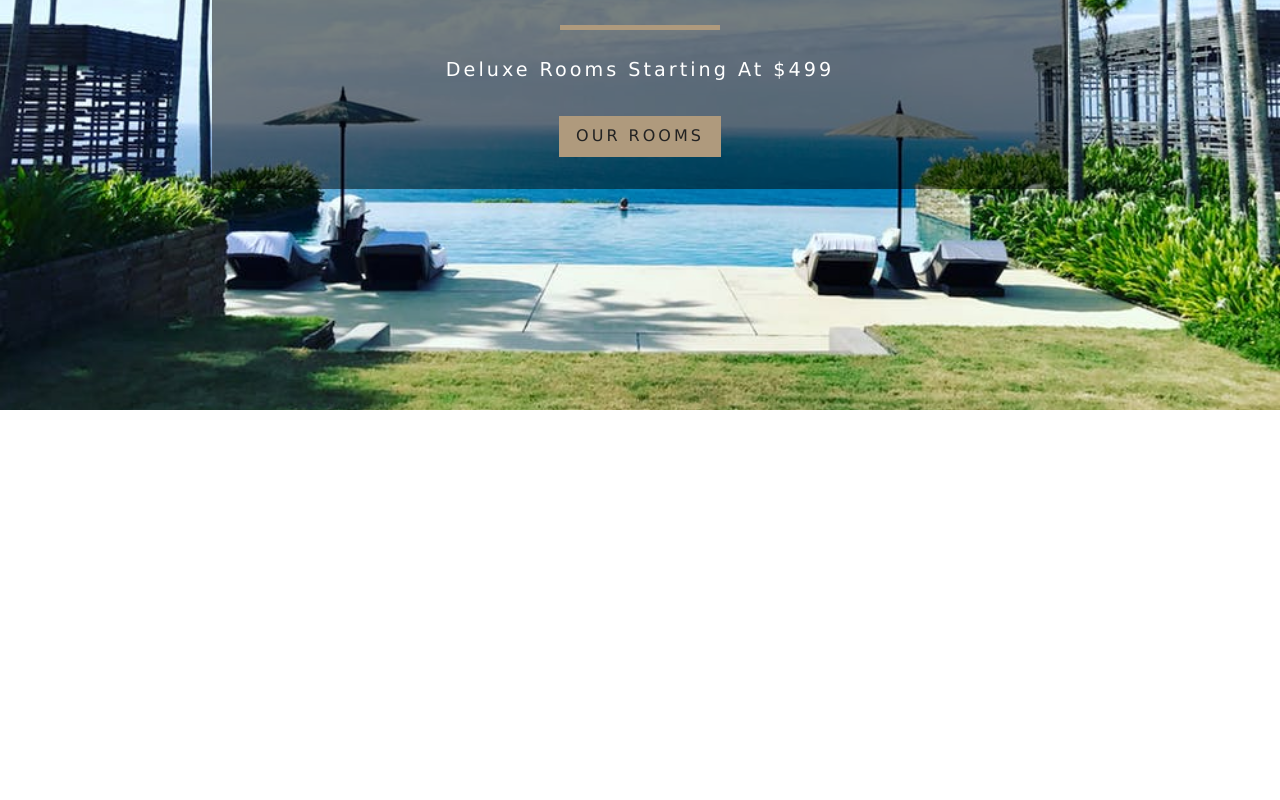
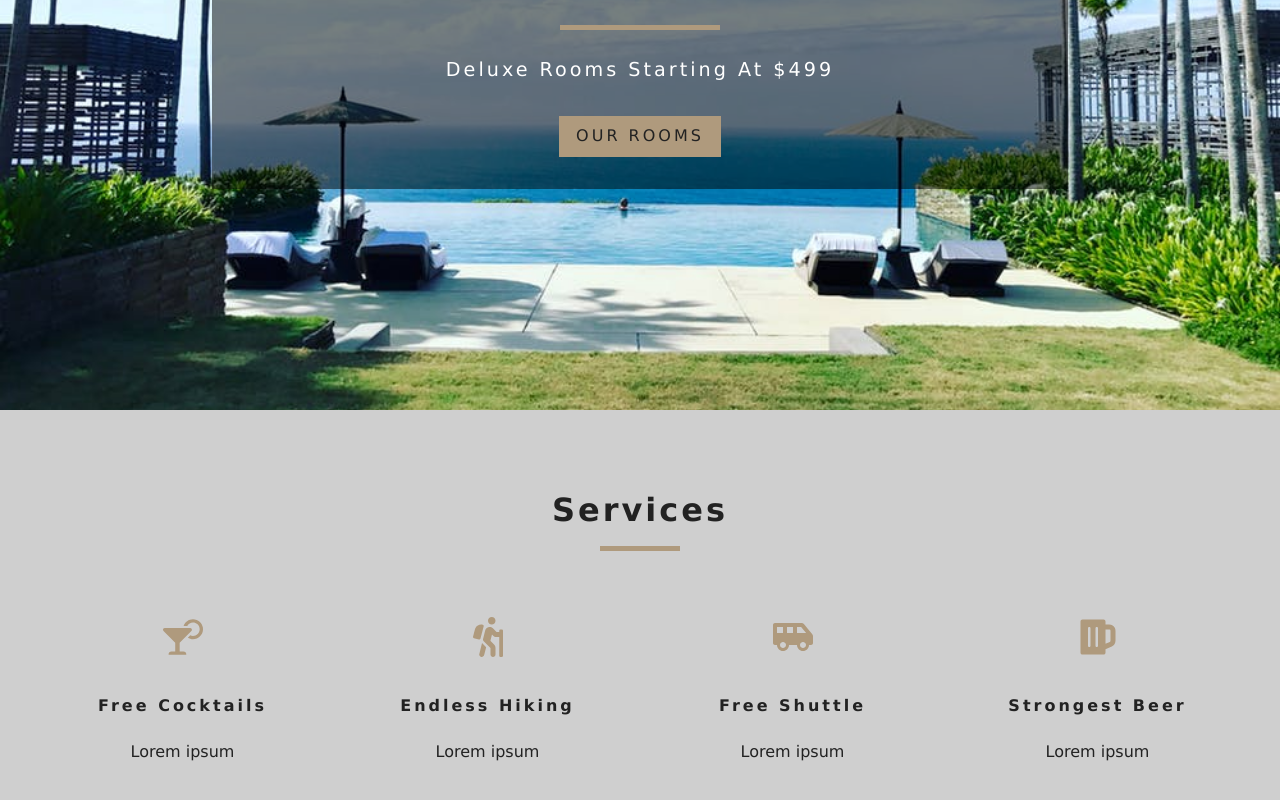
Before and after one commit to Roberto-1998/beach_resort, a React (Create React App) app: page / in a window 1280 px wide. Shown: the part 390-1190 px from the top of the page. Before the commit the page ends 800 px from the top, so only its background shows below. Built offline with nearby package versions, Linux system fonts and the light colour scheme.

Commit message:
[add] Services, Title

```diff
--- /dev/null
+++ b/src/components/Services.jsx
@@ -0,0 +1,45 @@
+import React from 'react';
+import { FaBeer, FaCocktail, FaHiking, FaShuttleVan } from 'react-icons/fa';
+import Title from './Title';
+
+const services = [
+  {
+    icon: <FaCocktail />,
+    title: 'free cocktails',
+    info: 'Lorem ipsum',
+  },
+  {
+    icon: <FaHiking />,
+    title: 'Endless Hiking',
+    info: 'Lorem ipsum',
+  },
+  {
+    icon: <FaShuttleVan />,
+    title: 'Free shuttle',
+    info: 'Lorem ipsum',
+  },
+  {
+    icon: <FaBeer />,
+    title: 'Strongest Beer',
+    info: 'Lorem ipsum',
+  },
+];
+
+const Services = () => {
+  return (
+    <section className='services'>
+      <Title title='services' />
+      <div className='services-center'>
+        {services.map((item, index) => (
+          <article key={index} className='service'>
+            <span>{item.icon}</span>
+            <h6>{item.title}</h6>
+            <p>{item.info}</p>
+          </article>
+        ))}
+      </div>
+    </section>
+  );
+};
+
+export default Services;
--- /dev/null
+++ b/src/components/Title.jsx
@@ -0,0 +1,12 @@
+import React from 'react';
+
+const Title = ({ title }) => {
+  return (
+    <div className='section-title'>
+      <h4>{title}</h4>
+      <div />
+    </div>
+  );
+};
+
+export default Title;
--- a/src/pages/Home.jsx
+++ b/src/pages/Home.jsx
@@ -2,6 +2,7 @@
 import Hero from '../components/Hero';
 import Banner from '../components/Banner';
 import { Link } from 'react-router-dom';
+import Services from '../components/Services';
 
 const Home = () => {
   return (
@@ -13,6 +14,7 @@
           </Link>
         </Banner>
       </Hero>
+      <Services />
     </>
   );
 };
```
